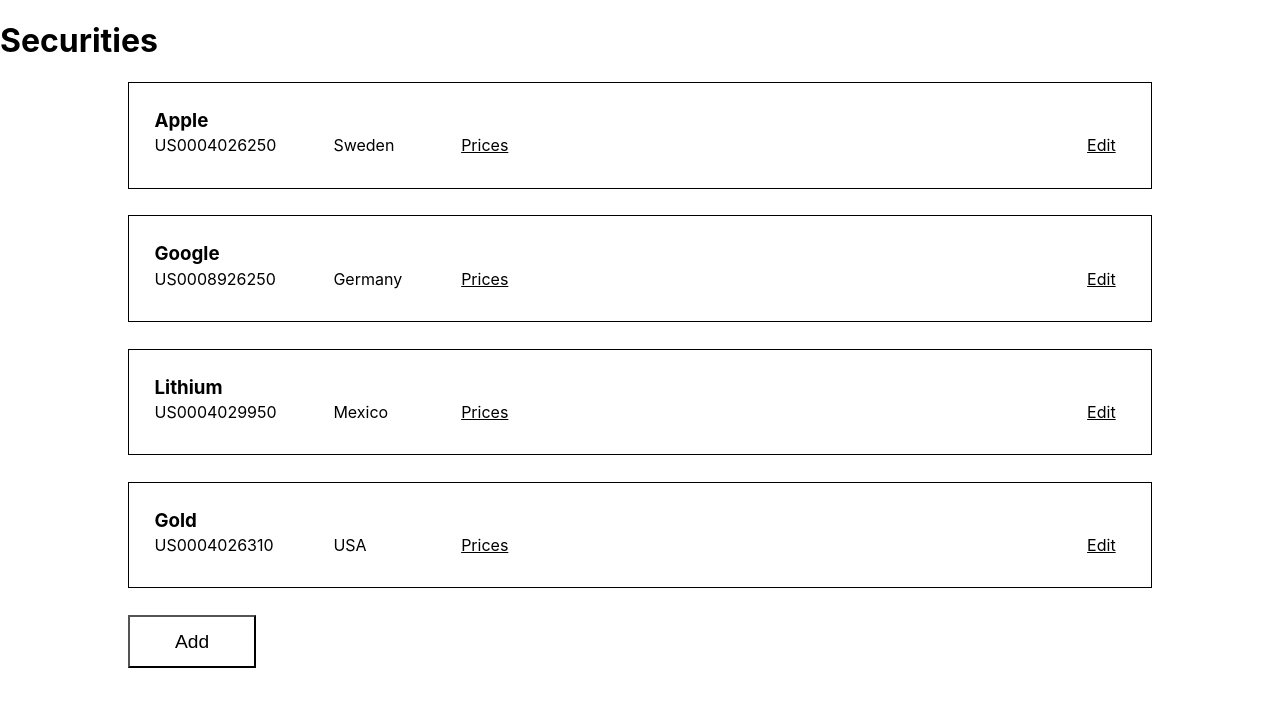
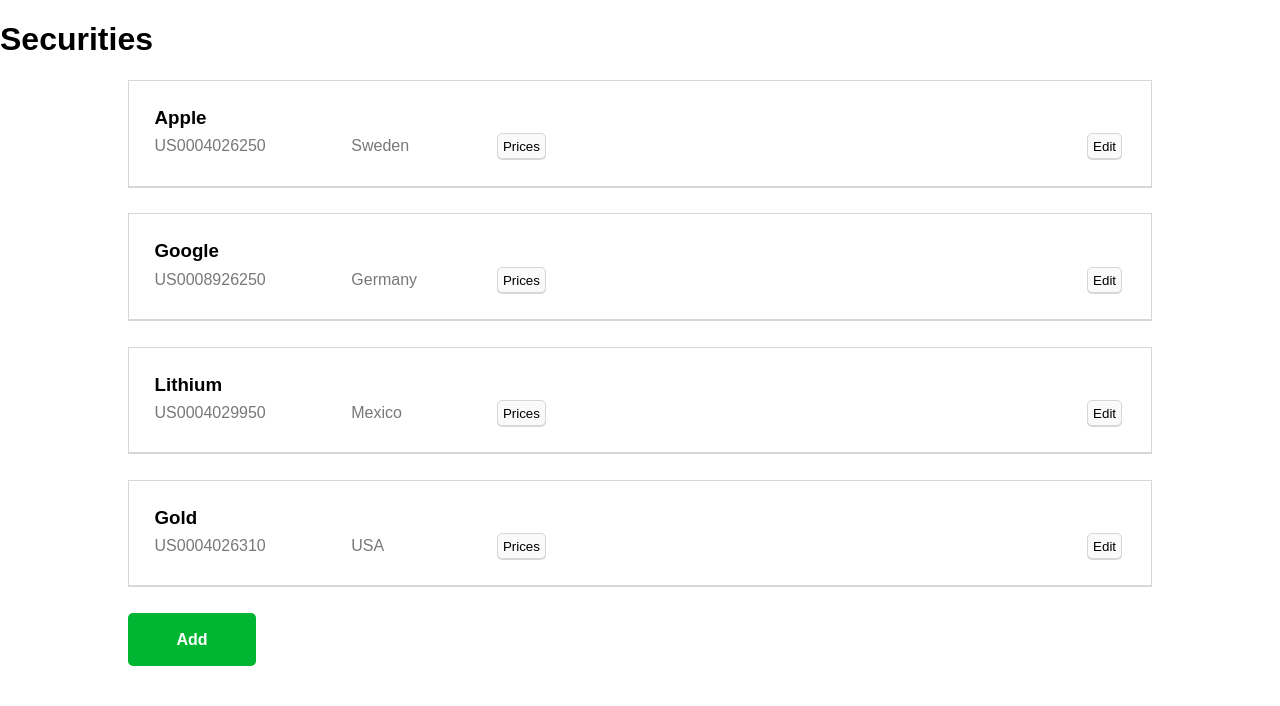
Before and after one commit to AidanMcB/caissa-test-proj, a React (Create React App) app: page / in a window 1280 px wide. Shown: the top 706 px of the page. Built offline with nearby package versions, Linux system fonts and the light colour scheme.

Commit message:
started adding colors, styling buttons, and organizing some resizability

```diff
--- a/src/App.css
+++ b/src/App.css
@@ -1,6 +1,7 @@
 .App {
-  /* display: grid;
-  justify-content: space-around; */
+  font-family: 'Raleway', sans-serif;
+  font-variant-numeric: oldstyle-nums;
+
 }
 
 .App-logo {
--- a/src/components/Security.js
+++ b/src/components/Security.js
@@ -21,8 +21,8 @@
             <h3>{security.name}</h3>
             <p>{security.ISIN}</p>
             <p>{security.country}</p>
-            <p className="prices-link" onClick={() => setPricesModal(true)}>Prices</p>
-            <p className="edit-link" onClick={() => setEditModal(true)}>Edit</p>
+            <button className="prices-link" onClick={() => setPricesModal(true)}>Prices</button>
+            <button className="edit-link" onClick={() => setEditModal(true)}>Edit</button>
             <SecurityPricesModal show={isPricesModalOpen}
                 security={security}
                 addPrice={props.addPrice}
--- a/src/components/SecurityModal.js
+++ b/src/components/SecurityModal.js
@@ -56,7 +56,7 @@
     } else if (props.showAdd === true) {
         display = {
             title: 'Add Security',
-            deleteButton: 'none',
+            deleteButton: 'hidden',
         }
         closeModal = (() => props.closeAddModal())
         addOrEdit = ((e) => props.addASecurity(e, formData))
@@ -113,7 +113,7 @@
                 </div>
                 <div className="security-close-div">
                     <button className="delete-security-btn"
-                        style={{ display: `${display.deleteButton}` }}
+                        style={{ visibility: `${display.deleteButton}` }}
                         onClick={(e) => deleteAndClose(e, props.children)}>Delete</button>
                     <button className="cancel-security-btn" onClick={closeModal}>Cancel</button>
                     <button className="save-security-btn" type="submit" form="my-form"
--- a/src/components/SecurityPricesModal.js
+++ b/src/components/SecurityPricesModal.js
@@ -76,12 +76,12 @@
                     <div className="prices-div">
                         {myPrices.map((price, index) => (
                             <div key={index} className="price-row">
-                                <p
+                                <p suppressContentEditableWarning={true}
                                     onKeyPress={(e) => datesOnly(e)}
                                     contentEditable={editable && clickedPrice.price === price}
                                     onInput={(e) => handleDateInput(e, price, e.target.innerText)}
                                 >{price.date}</p>
-                                <p
+                                <p suppressContentEditableWarning={true}
                                     onKeyPress={(e) => numbersOnly(e)}
                                     contentEditable={editable && clickedPrice.price === price}
                                     onInput={(e) => handleAmountInput(e, price, e.target.innerText)}
--- a/src/index.css
+++ b/src/index.css
@@ -27,19 +27,25 @@
 }
 .add-security-btn{
   padding: 0;
-  font-size: 1.2em;
+  font-size: 1em;
+  font-weight: 600;
   height: 50%;
   width: 12.5%;
   grid-column: 3;
-  background-color: white;
+  background-color: rgb(0, 181, 50);
+  color: white;
+  border: none;
+  border-radius: 5px;
+
 }
 /* Security Card */
 .security-card {
   justify-self: stretch;
-  border: 1px solid black;
+  border: 1px solid rgb(215, 215, 215);
+  box-shadow:  0 1px rgb(215, 215, 215);
   grid-column: 3;
   display: grid;
-  grid-template-columns: 2.5% 17.5% 12.5% 61.25% 6.25%;
+  grid-template-columns: 2.5% 19.25% 14.25% 57.75% 6.25%;
   grid-template-rows: 25% 25% 25% 25%
 }
 .security-card > h3 {
@@ -47,11 +53,13 @@
   grid-row: 2;
   justify-self: start;
   margin: 0;
+  /* color: rgb(10, 3, 3); */
 }
 .security-card > p {
-  justify-self: start;
+  align-self: center;
   margin: 0;
   grid-row: 3;
+  color: rgb(120, 120, 120);
 }
 .security-card > p:nth-child(2){
   grid-column: 2;
@@ -61,16 +69,30 @@
   grid-column: 3;
   justify-self: start;
 }
-.security-card > p:nth-child(4){
+.security-card > button:nth-child(4){
   grid-column: 4;
+  grid-row: 3;
   justify-self: start;
+  background-color:  rgb(249, 250, 249);
+  border-radius: 5px;
+  padding:5px;
+  border: 1px solid rgb(215, 215, 215);
+  box-shadow:  0 1px rgb(215, 215, 215);
 }
-.security-card > p:nth-child(5){
+.security-card > button:nth-child(5){
   grid-column: 5;
+  grid-row: 3;
   justify-self: start;
+  padding: 5px;
+
+  background-color:  rgb(249, 250, 249);
+  border-radius: 5px;
+  border: 1px solid rgb(215, 215, 215);
+  box-shadow:  0 1px rgb(215, 215, 215);
+
 }
 .prices-link, .edit-link{
-  text-decoration: underline;
+  /* text-decoration: underline; */
 }
 /* Security Modal and Prices Modal */
 .prices-modal, .security-modal {
@@ -192,23 +214,30 @@
   width: 42%;
 }
 .security-close-div{
-  display: inline-block;
+  display: grid;
+  box-sizing: border-box;
   border-top: 1px solid black;
   height: calc( (3 / 20) * 100%);
-  width: 100%;
-  margin: auto;
-  text-align: right;
+  grid-template-columns: 4% 66% 10% 20%;
 }
 .security-close-div > button{
+  align-self: center;
+  background-color:  rgb(249, 250, 249);
+  border-radius: 5px;
+  border: 1px solid rgb(215, 215, 215);
+  box-shadow:  0 1px rgb(215, 215, 215);
+  padding: 5px;
+}
+.delete-security-btn{
+ justify-self: start;
+ grid-column: 2;
+}
+.cancel-security-btn{
+  justify-self: center;
 
 }
-.delete-security-btn{
-  margin: 0% 50% 0% 0%;
-}
-.cancel-security-btn{
- margin:  1% 2% 0% 2%;
-}
 .save-security-btn{
-  margin: 0% 2% 0% 2%;
+  justify-self: center;
+
 
 }
```
Also changed, not shown: notes.txt.
